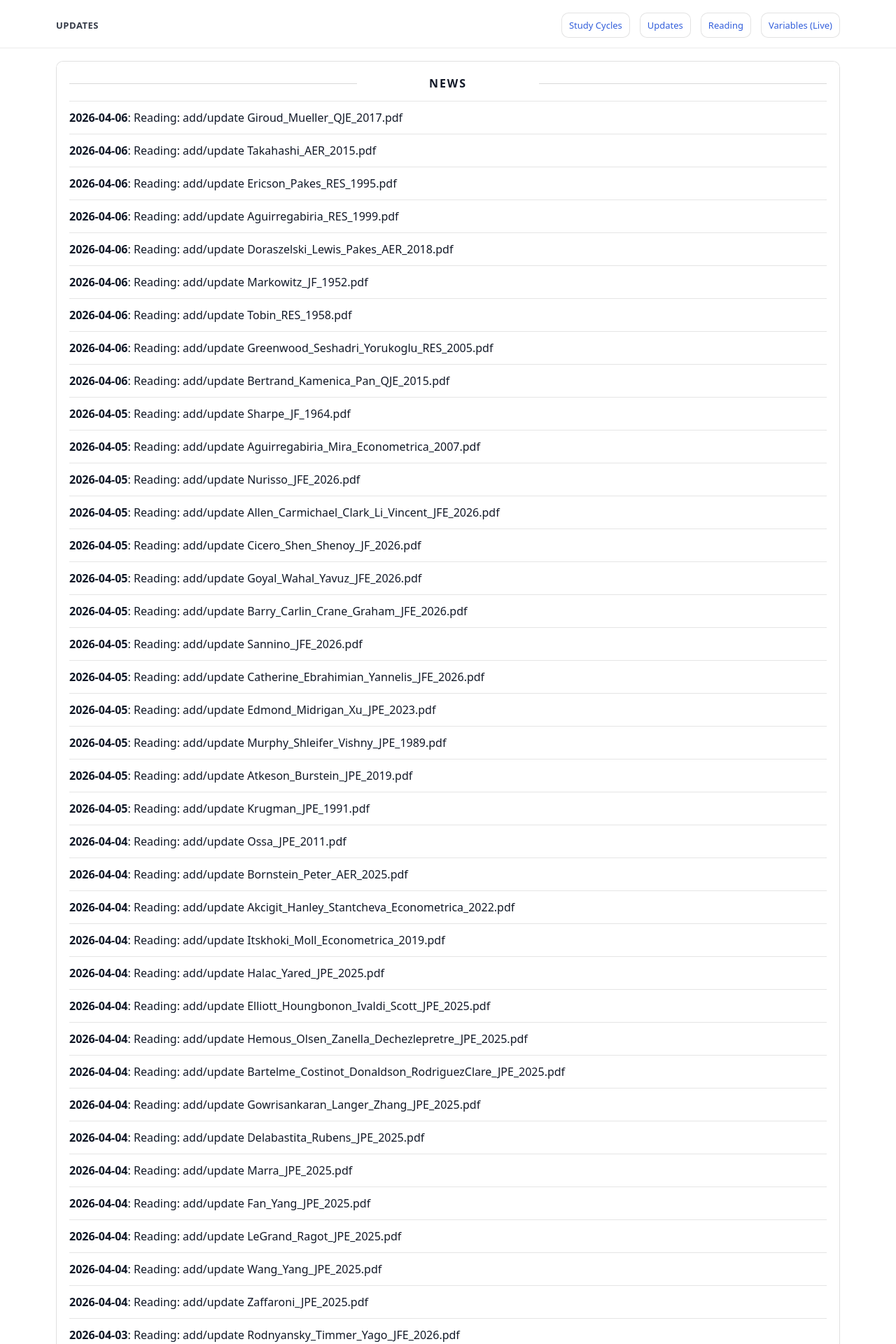
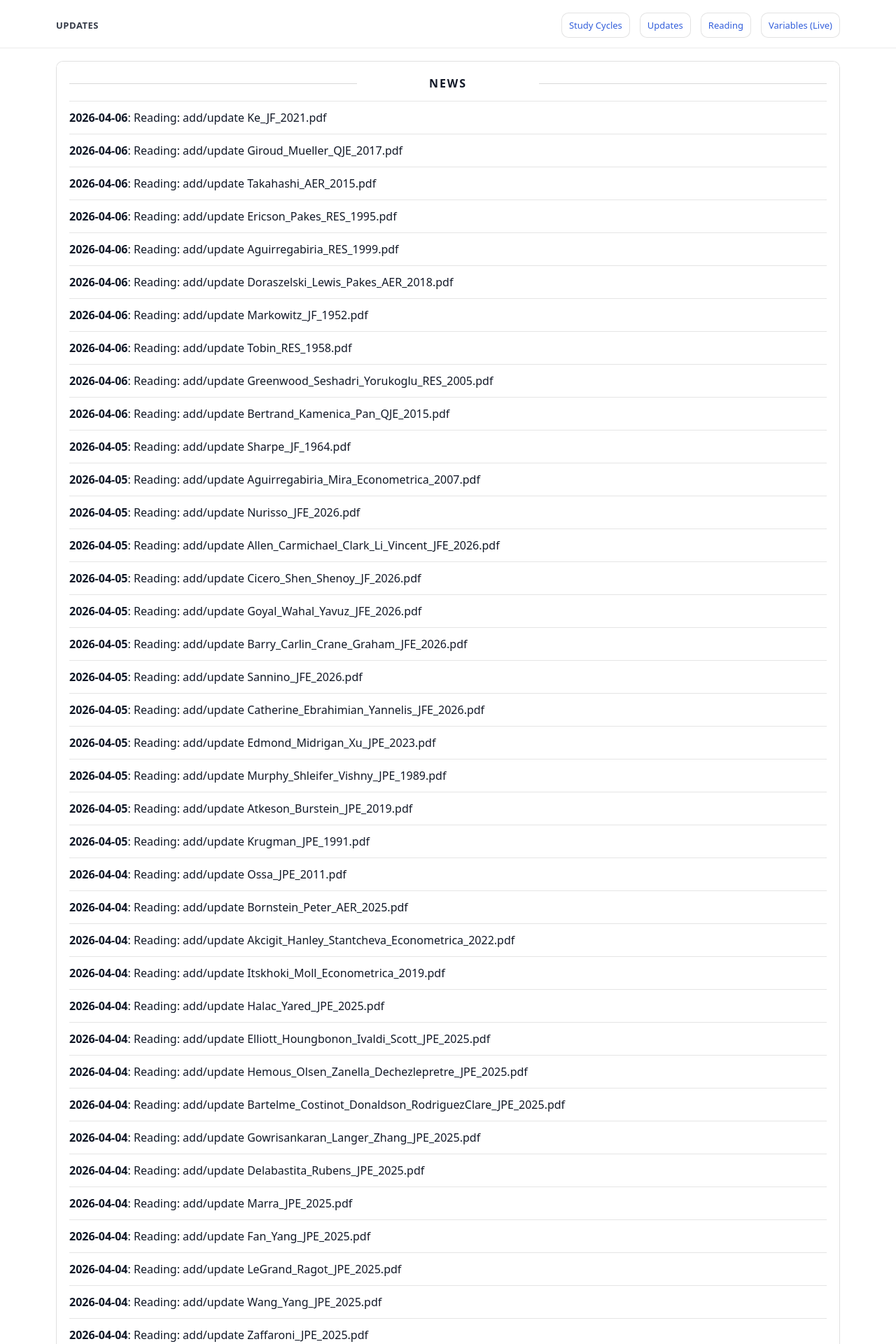
Before and after one commit to yaxinzn/study-archive, a Jekyll site: the page built from updates/index.md, in a window 1280 px wide. Shown: the top 1920 px of the page at 70% size. Built offline with Jekyll 4.4.1, drawn with Linux system fonts in a browser that asks for light colours; some of the changed text lies outside the part shown.

Commit message:
chore: update NEWS feed

```diff
--- a/_data/news.yml
+++ b/_data/news.yml
@@ -1,4 +1,7 @@
 # Auto-generated update history (sorted newest -> oldest). Do not edit manually.
+- ts: "1775468246"
+  date: "2026-04-06"
+  title: "Reading: add/update Ke_JF_2021.pdf"
 - ts: "1775467458"
   date: "2026-04-06"
   title: "Reading: add/update Giroud_Mueller_QJE_2017.pdf"
```
